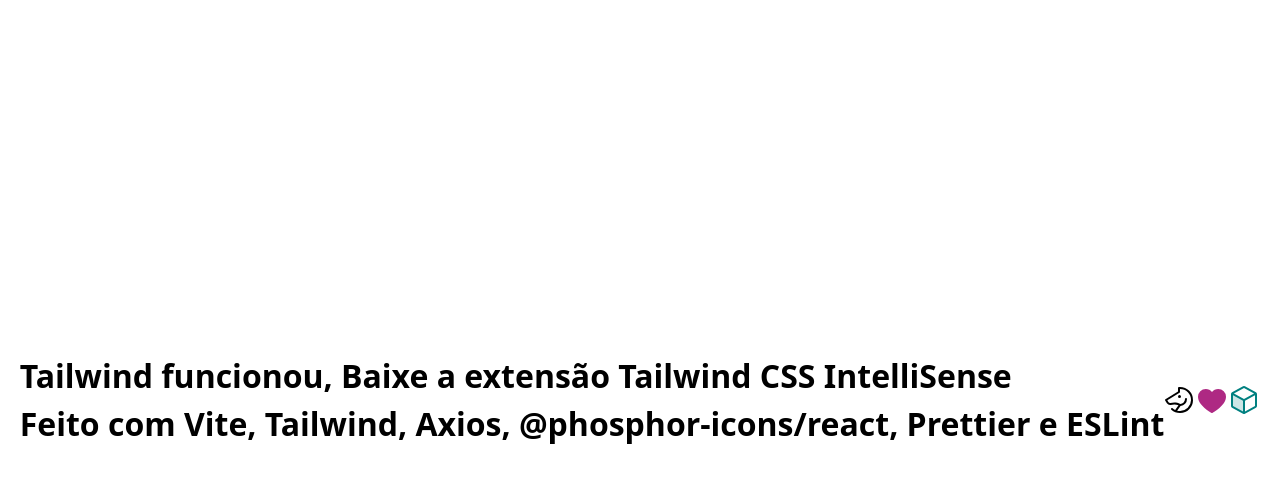
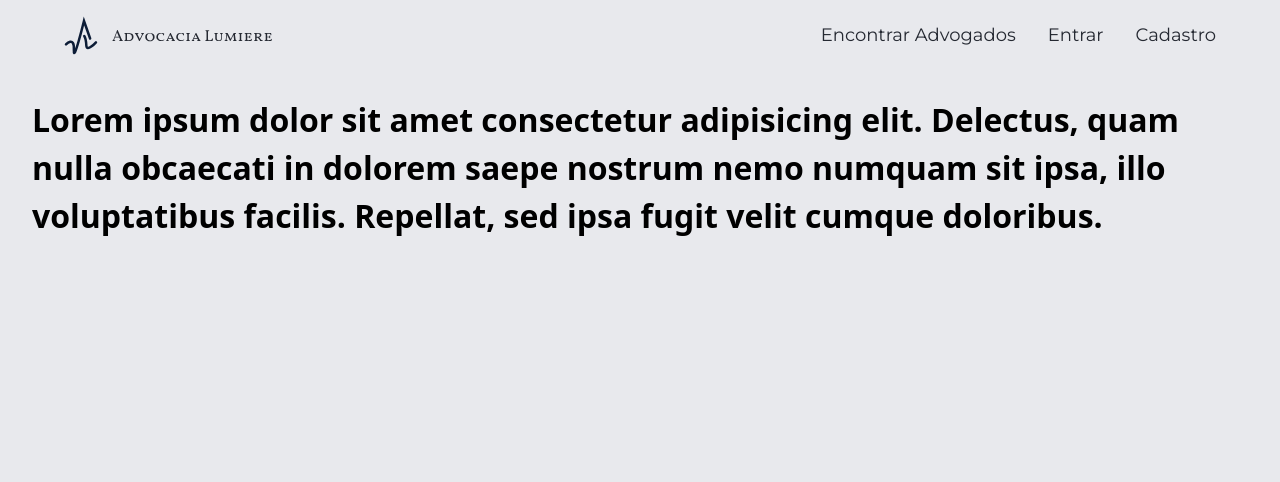
Before and after one commit to infoweb-projetos/lumiere-frontend, a React (Vite) app in the folder lumiere-frontend-project/: page / in a window 1280 px wide. Shown: the top 482 px of the page. Built offline with nearby package versions, Linux system fonts and the light colour scheme.

Commit message:
feat: menu e linkUnderline componentes

```diff
--- a/lumiere-frontend-project/src/App.tsx
+++ b/lumiere-frontend-project/src/App.tsx
@@ -1,18 +1,15 @@
-import { Horse, Heart, Cube } from '@phosphor-icons/react';
+import { Menu } from './components/menu';
 
 function App() {
   return (
     <>
+      <Menu />
       {/*  */}
-      <div className="text-3xl font-bold content-center flex justify-center items-center h-screen">
-        <p className="bg-blue-400">
-          Tailwind funcionou, Baixe a extensão Tailwind CSS IntelliSense
-          <br />
-          Feito com Vite, Tailwind, Axios, @phosphor-icons/react, Prettier e ESLint
+      <div className="mt-16 flex h-[1000px] flex-col content-center items-center bg-gray-200 p-8 text-3xl font-bold">
+        <p>
+          Lorem ipsum dolor sit amet consectetur adipisicing elit. Delectus, quam nulla obcaecati in dolorem saepe
+          nostrum nemo numquam sit ipsa, illo voluptatibus facilis. Repellat, sed ipsa fugit velit cumque doloribus.
         </p>
-        <Horse />
-        <Heart color="#AE2983" weight="fill" size={32} />
-        <Cube color="teal" weight="duotone" />
       </div>
     </>
   );
--- /dev/null
+++ b/lumiere-frontend-project/src/components/link/link-underline/index.tsx
@@ -0,0 +1,10 @@
+import { ILinkProps } from '../link.interface';
+
+export const LinkUnderline = ({ href, text }: ILinkProps) => {
+  return (
+    <a href={href} className="group">
+      <p>{text}</p>
+      <div className="group-hover: w-0 border-b border-b-gray-300 transition-all duration-200 group-hover:w-full"></div>
+    </a>
+  );
+};
--- /dev/null
+++ b/lumiere-frontend-project/src/components/menu/index.tsx
@@ -0,0 +1,69 @@
+import { User } from '@phosphor-icons/react';
+import { LinkUnderline } from '../link/link-underline';
+import { useEffect, useState } from 'react';
+
+export const Menu = () => {
+  const [activeBorder, setActiveBorder] = useState(false);
+
+  //Colocar bordar quando scrolly for maior que 10px
+  useEffect(() => {
+    function posicaoScroll() {
+      if (window.scrollY > 10) {
+        setActiveBorder(true);
+      } else {
+        setActiveBorder(false);
+      }
+    }
+    //Evento que observa se o scroll mudou
+    window.addEventListener('scroll', posicaoScroll);
+  }, []);
+
+  const auth = null;
+  return (
+    <nav
+      className={`fixed left-0 top-0 flex w-full min-w-[675px] justify-between border-b ${
+        activeBorder ? 'border-gray-300' : ''
+      } bg-gray-200 pb-4 pl-16 pr-16 pt-4 transition-all`}
+    >
+      <a href="google.com">
+        <img className="hidden lg:block" src="/logo-blue-text.svg" alt="" />
+        <img className="lg:hidden" src="/logo-blue-al.svg" alt="" />
+      </a>
+      <ul className="flex items-center gap-8 font-mont text-base text-gray-800">
+        {auth && (
+          <li>
+            {' '}
+            <LinkUnderline text="Casos" href="/Casos" />
+          </li>
+        )}
+        <li>
+          {' '}
+          <LinkUnderline text="Encontrar Advogados" href="/Casos" />
+        </li>
+        {auth && (
+          <li>
+            {' '}
+            <LinkUnderline text="Batepapo" href="/Casos" />
+          </li>
+        )}
+
+        <li>
+          {auth ? (
+            <a href="google.com" className="">
+              <User
+                weight="fill"
+                size={32}
+                className="rounded bg-secondary-500 p-1 text-secondary-800 transition-all hover:brightness-[105%]"
+              />
+            </a>
+          ) : (
+            <div className="flex gap-8">
+              <button>Entrar</button>
+              <button>Cadastro</button>
+            </div>
+          )}
+        </li>
+      </ul>
+    </nav>
+  );
+};
--- a/lumiere-frontend-project/tailwind.config.js
+++ b/lumiere-frontend-project/tailwind.config.js
@@ -30,6 +30,7 @@
         800: '#252932', // gray-800
         600: '#4B4E57', // gray -600
         400: '#9498A1', // gray-400
+        300: '#C0C0C0', // gray-400
         200: '#E8E9ED', // gray-200
       },
       semantic: {
```
Also changed, not shown: lumiere-frontend-project/public/logo-blue-al.svg (added), lumiere-frontend-project/public/logo-blue-text.svg (added), lumiere-frontend-project/src/components/link/link.interface.ts (added).
